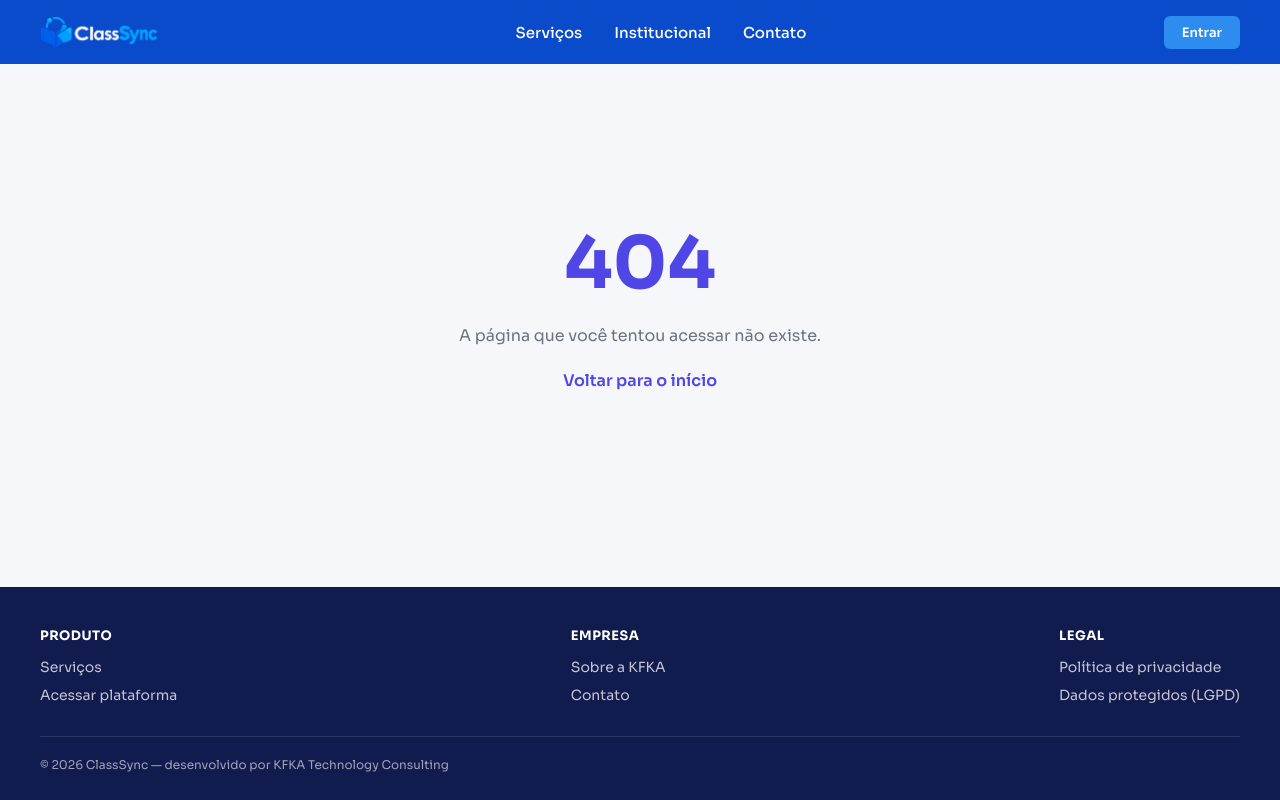
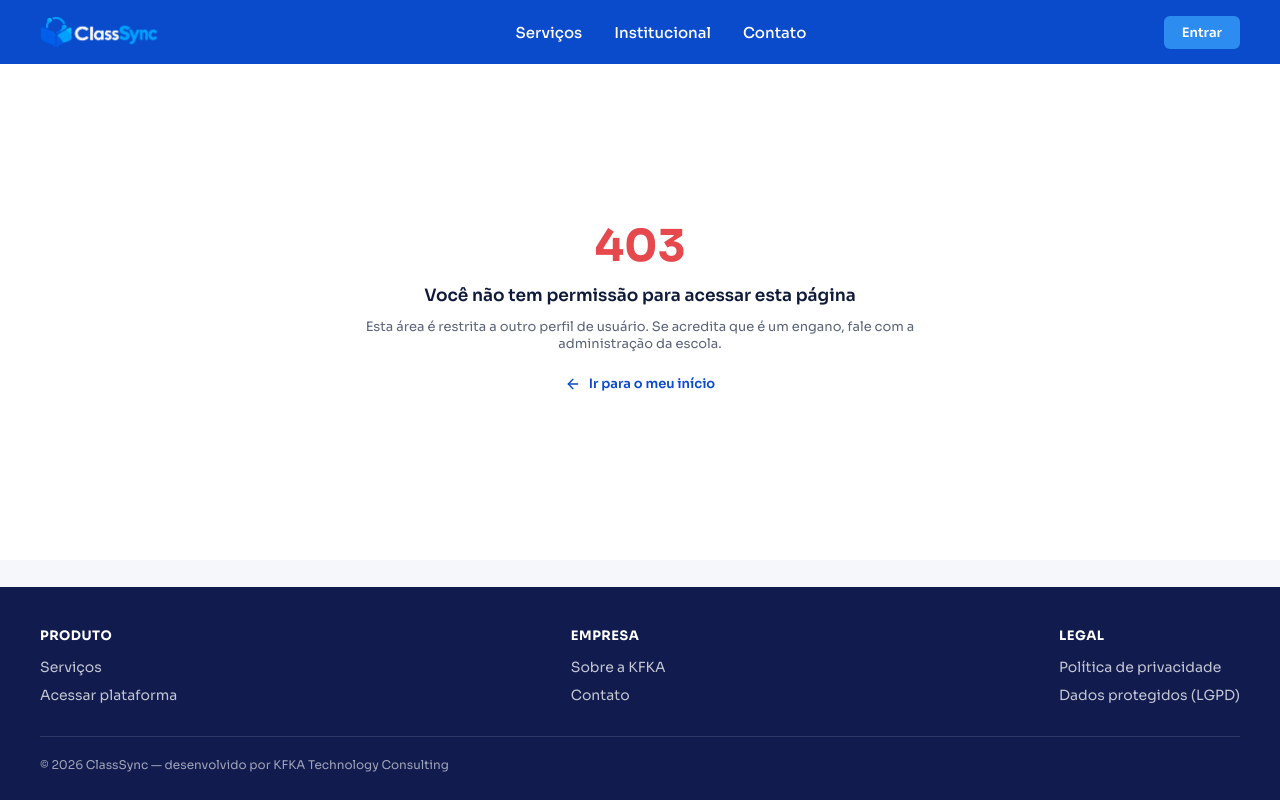
Before and after one commit to 2026-2-NADS2/Projeto17, a React (Vite) app in the folder src/Entrega 2/Frontend/: page /acesso-negado in a window 1280 px wide. Built offline with nearby package versions, Linux system fonts and the light colour scheme; no server answers.

Commit message:
feat: cria paginas de erro 404 e 403 e redireciona perfil sem permissao

```diff
--- a/src/Entrega 2/Frontend/src/App.jsx
+++ b/src/Entrega 2/Frontend/src/App.jsx
@@ -21,6 +21,7 @@ import DetalheRevisao from './pages/DetalheRevisao/DetalheRevisao';
 import Servicos from './pages/Servicos/Servicos';
 import Institucional from './pages/Institucional/Institucional';
 import Privacidade from './pages/Privacidade/Privacidade';
+import AcessoNegado from './pages/AcessoNegado/AcessoNegado';
 
 function App() {
   return (
@@ -31,6 +32,7 @@ function App() {
           <Route path="/servicos" element={<Servicos />} />
           <Route path="/institucional" element={<Institucional />} />
           <Route path="/privacidade" element={<Privacidade />} />
+          <Route path="/acesso-negado" element={<AcessoNegado />} />
           <Route path="*" element={<NotFound />} />
         </Route>
 
--- /dev/null
+++ b/src/Entrega 2/Frontend/src/components/PaginaErro/PaginaErro.css
@@ -0,0 +1,32 @@
+.pagina-erro {
+    display: flex;
+    flex-direction: column;
+    align-items: center;
+    justify-content: center;
+    gap: 12px;
+    /* ocupa a tela entre o topo (64px) e o rodapé, para o rodapé não "subir" */
+    min-height: calc(100vh - 64px - 240px);
+    padding: 48px 24px;
+    text-align: center;
+    background: var(--cor-branco);
+  }
+
+  .pagina-erro-codigo {
+    font-size: 44px;
+    font-weight: 700;
+    line-height: 1.2;
+  }
+  .pagina-erro-codigo--info { color: var(--cor-azul-600); }
+  .pagina-erro-codigo--erro { color: var(--status-cancelado-ponto); }
+
+  .pagina-erro h1 {
+    font-size: 17px;
+    font-weight: 600;
+    color: var(--cor-neutro-900);
+  }
+
+  .pagina-erro-texto {
+    max-width: 560px;
+    font-size: 13px;
+    color: var(--cor-neutro-600);
+  }
--- /dev/null
+++ b/src/Entrega 2/Frontend/src/components/PaginaErro/PaginaErro.jsx
@@ -0,0 +1,20 @@
+import { Link } from 'react-router-dom';
+import { ArrowLeft } from 'lucide-react';
+import './PaginaErro.css';
+
+// Layout comum das páginas de erro (404, 403...). Cada página passa só o que muda.
+function PaginaErro({ codigo, titulo, texto, destino, textoBotao, variante = 'info' }) {
+  return (
+    <section className="pagina-erro">
+      <p className={`pagina-erro-codigo pagina-erro-codigo--${variante}`}>{codigo}</p>
+      <h1>{titulo}</h1>
+      <p className="pagina-erro-texto">{texto}</p>
+      <Link to={destino} className="botao botao--link">
+        <ArrowLeft size={16} />
+        {textoBotao}
+      </Link>
+    </section>
+  );
+}
+
+export default PaginaErro;
--- a/src/Entrega 2/Frontend/src/components/RotaProtegida/RotaProtegida.jsx
+++ b/src/Entrega 2/Frontend/src/components/RotaProtegida/RotaProtegida.jsx
@@ -1,5 +1,5 @@
 import { Navigate, Outlet } from 'react-router-dom';
-import { estaLogado, obterUsuario, rotaDoPerfil } from '../../services/authService';
+import { estaLogado, obterUsuario } from '../../services/authService';
 
 function RotaProtegida({ perfis }) {
   if (!estaLogado()) {
@@ -9,7 +9,7 @@ function RotaProtegida({ perfis }) {
   const usuario = obterUsuario();
 
   if (perfis && !perfis.includes(usuario?.perfil)) {
-    return <Navigate to={rotaDoPerfil(usuario?.perfil)} replace />;
+    return <Navigate to="/acesso-negado" replace />;
   }
 
   return <Outlet />;
--- /dev/null
+++ b/src/Entrega 2/Frontend/src/pages/AcessoNegado/AcessoNegado.jsx
@@ -0,0 +1,19 @@
+import PaginaErro from '../../components/PaginaErro/PaginaErro';
+import { obterUsuario, rotaDoPerfil } from '../../services/authService';
+
+function AcessoNegado() {
+  const usuario = obterUsuario();
+
+  return (
+    <PaginaErro
+      codigo="403"
+      variante="erro"
+      titulo="Você não tem permissão para acessar esta página"
+      texto="Esta área é restrita a outro perfil de usuário. Se acredita que é um engano, fale com a administração da escola."
+      destino={rotaDoPerfil(usuario?.perfil)}
+      textoBotao="Ir para o meu início"
+    />
+  );
+}
+
+export default AcessoNegado;
--- a/src/Entrega 2/Frontend/src/pages/NotFound/NotFound.css
+++ /dev/null
@@ -1,31 +0,0 @@
-.not-found {
-  display: flex;
-  flex-direction: column;
-  align-items: center;
-  justify-content: center;
-  min-height: 60vh;
-  text-align: center;
-  padding: 48px;
-}
-
-.not-found h1 {
-  font-size: 72px;
-  color: #4F46E5;
-  margin-bottom: 16px;
-}
-
-.not-found p {
-  color: #6B7280;
-  font-size: 16px;
-  margin-bottom: 24px;
-}
-
-.not-found-link {
-  color: #4F46E5;
-  font-weight: 600;
-  text-decoration: none;
-}
-
-.not-found-link:hover {
-  text-decoration: underline;
-}
--- a/src/Entrega 2/Frontend/src/pages/NotFound/NotFound.jsx
+++ b/src/Entrega 2/Frontend/src/pages/NotFound/NotFound.jsx
@@ -1,13 +1,14 @@
-import { Link } from 'react-router-dom';
-import './NotFound.css';
+import PaginaErro from '../../components/PaginaErro/PaginaErro';
 
 function NotFound() {
   return (
-    <div className="not-found">
-      <h1>404</h1>
-      <p>A página que você tentou acessar não existe.</p>
-      <Link to="/" className="not-found-link">Voltar para o início</Link>
-    </div>
+    <PaginaErro
+      codigo="404"
+      titulo="Página não encontrada"
+      texto="A página que você tentou acessar não existe ou foi movida."
+      destino="/"
+      textoBotao="Voltar para o início"
+    />
   );
 }
 
```
